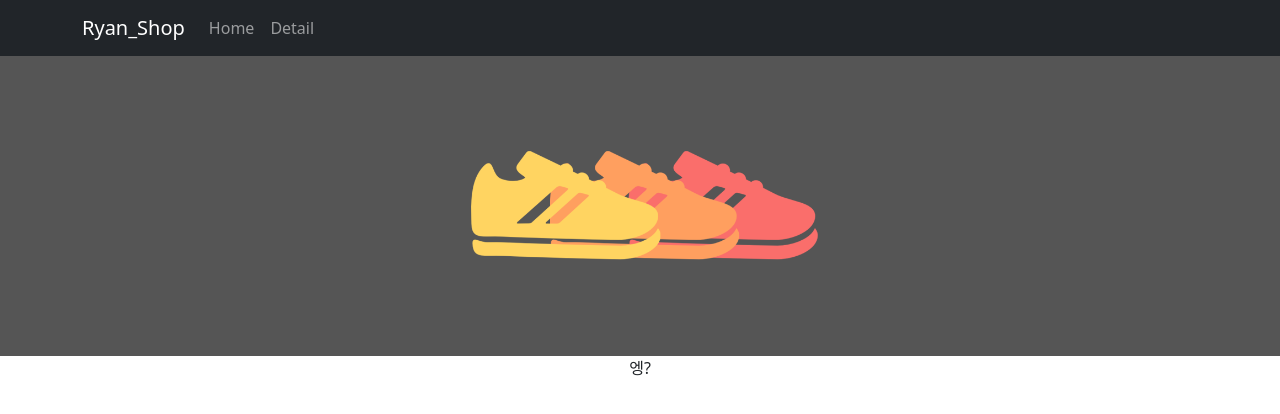
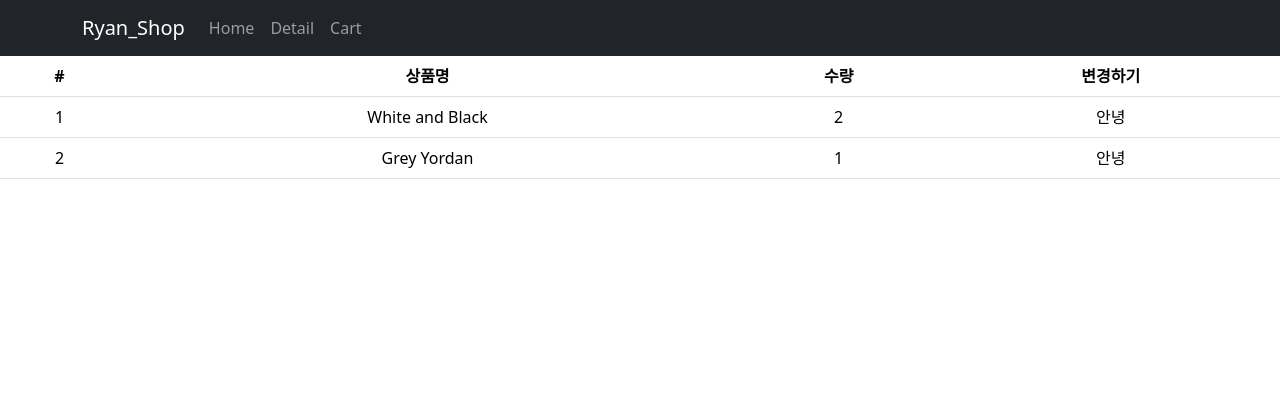
Before and after one commit to ryan9311/coding, a React (Create React App) app in the folder react/shop/: page /cart in a window 1280 px wide. Shown: the top 414 px of the page. Built offline with nearby package versions, Linux system fonts and the light colour scheme.

Commit message:
Cart 페이지 만들기 + redux 활용하여 데이터 바인딩 해보기

```diff
--- a/react/shop/package.json
+++ b/react/shop/package.json
@@ -3,6 +3,7 @@
   "version": "0.1.0",
   "private": true,
   "dependencies": {
+    "@reduxjs/toolkit": "^1.9.5",
     "@testing-library/jest-dom": "^5.17.0",
     "@testing-library/react": "^13.4.0",
     "@testing-library/user-event": "^13.5.0",
@@ -11,6 +12,7 @@
     "react": "^18.2.0",
     "react-bootstrap": "^2.8.0",
     "react-dom": "^18.2.0",
+    "react-redux": "^8.1.2",
     "react-router-dom": "^6.14.2",
     "react-scripts": "5.0.1",
     "styled-components": "^6.0.5",
--- a/react/shop/src/App.css
+++ b/react/shop/src/App.css
@@ -3,6 +3,10 @@
   background-image: url("./img/bg.png");
   background-size: cover;
   background-position: center;
+}
+
+.card :hover {
+  cursor: pointer;
 }
 
 .start {
--- a/react/shop/src/App.js
+++ b/react/shop/src/App.js
@@ -6,10 +6,12 @@ import ItemList from "./routes/ItemList";
 import Detail from "./routes/Detail";
 import data from "./data";
 import { useState } from "react";
+import Cart from "./routes/Cart";
 
 function App() {
   let navigate = useNavigate();
   let [shoes, setShoes] = useState(data);
+  console.log(shoes);
 
   return (
     <div className="App">
@@ -31,18 +33,26 @@ function App() {
             >
               Detail
             </Nav.Link>
+            <Nav.Link
+              onClick={() => {
+                navigate("/cart");
+              }}
+            >
+              Cart
+            </Nav.Link>
           </Nav>
         </Container>
       </Navbar>
-      <div className="mainBg"></div>
 
       <Routes>
         <Route path="/" element={<ItemList shoes={shoes} />} />
         <Route path="/detail/:id" element={<Detail shoes={shoes} />} />
+        <Route path="/cart" element={<Cart />} />
 
         <Route path="/about" element={<About />}>
           <Route path="member" element={<div>멤바</div>} />
         </Route>
+
         {/* instart/about */}
         <Route path="event" element={<Event />}>
           <Route path="one" element={<p>첫 주문시 양배추 서비스</p>} />
--- a/react/shop/src/index.js
+++ b/react/shop/src/index.js
@@ -4,13 +4,17 @@ import "./index.css";
 import App from "./App";
 import reportWebVitals from "./reportWebVitals";
 import { BrowserRouter } from "react-router-dom";
+import { Provider } from "react-redux";
+import store from "./store";
 
 const root = ReactDOM.createRoot(document.getElementById("root"));
 root.render(
   <React.StrictMode>
-    <BrowserRouter>
-      <App />
-    </BrowserRouter>
+    <Provider store={store}>
+      <BrowserRouter>
+        <App />
+      </BrowserRouter>
+    </Provider>
   </React.StrictMode>
 );
 
--- /dev/null
+++ b/react/shop/src/routes/Cart.js
@@ -0,0 +1,42 @@
+import { Table } from "react-bootstrap";
+import { useSelector } from "react-redux";
+
+function Cart() {
+  let stock = useSelector((state) => {
+    return state.stock;
+  });
+  return (
+    <>
+      <Table>
+        <thead>
+          <tr>
+            <th>#</th>
+            <th>상품명</th>
+            <th>수량</th>
+            <th>변경하기</th>
+          </tr>
+        </thead>
+        <tbody>
+          {stock.map((a, i) => {
+            return <CartList stock={stock[i]} i={i} />;
+          })}
+        </tbody>
+      </Table>
+    </>
+  );
+}
+
+function CartList({ stock, i }) {
+  return (
+    <>
+      <tr>
+        <td>{i + 1}</td>
+        <td>{stock.name}</td>
+        <td>{stock.count}</td>
+        <td>안녕</td>
+      </tr>
+    </>
+  );
+}
+
+export default Cart;
--- a/react/shop/src/routes/Detail.js
+++ b/react/shop/src/routes/Detail.js
@@ -107,14 +107,14 @@ function Detail(props) {
           </Nav.Link>
         </Nav.Item>
       </Nav>
-      <TabContant tabNum={tabNum} />
+      <TabContant tabNum={tabNum} shoes={props.shoes} />
     </div>
   );
 }
 
-function TabContant({ tabNum }) {
+function TabContant({ tabNum, shoes }) {
   let [fade, setFade] = useState("");
-
+  console.log(shoes);
   useEffect(() => {
     setTimeout(() => {
       setFade("end");
@@ -126,7 +126,11 @@ function TabContant({ tabNum }) {
 
   return (
     <div className={"start " + fade}>
-      {[<div>내용0</div>, <div>내용1</div>, <div>내용2</div>][tabNum]}
+      {
+        [<div>{shoes[0].title}</div>, <div>내용1</div>, <div>내용2</div>][
+          tabNum
+        ]
+      }
     </div>
   );
 }
--- a/react/shop/src/routes/ItemList.js
+++ b/react/shop/src/routes/ItemList.js
@@ -1,14 +1,15 @@
 import { useState } from "react";
 import data from "../data";
 import axios from "axios";
+import { useNavigate } from "react-router-dom";
 
 function ItemList() {
   let [shoes, setShoes] = useState(data);
   let [btnCnt, setBtnCnt] = useState(2);
-
+  let navigate = useNavigate();
   return (
     <>
-      <div className="main-bg"></div>
+      <div className="mainBg"></div>
       <div className="container">
         <div className="row">
           {shoes.map((a, i) => {
@@ -41,7 +42,12 @@ function ItemList() {
     // let [shoes] = useState(data);
     return (
       <>
-        <div className="col-md-4">
+        <div
+          onClick={() => {
+            navigate(`/detail/${props.shoes.id}`);
+          }}
+          className="col-md-4 card"
+        >
           <img
             src={
               "https://codingapple1.github.io/shop/shoes" +
--- /dev/null
+++ b/react/shop/src/store.js
@@ -0,0 +1,18 @@
+import { configureStore, createSlice } from "@reduxjs/toolkit";
+
+let user = createSlice({
+  name: "user",
+  initialState: "kim",
+});
+
+let stock = createSlice({
+  name: "stock",
+  initialState: [
+    { id: 0, name: "White and Black", count: 2 },
+    { id: 2, name: "Grey Yordan", count: 1 },
+  ],
+});
+
+export default configureStore({
+  reducer: { user: user.reducer, stock: stock.reducer },
+});
```
Also changed, not shown: 1 other file (tests, documents, lock files or other folders).
